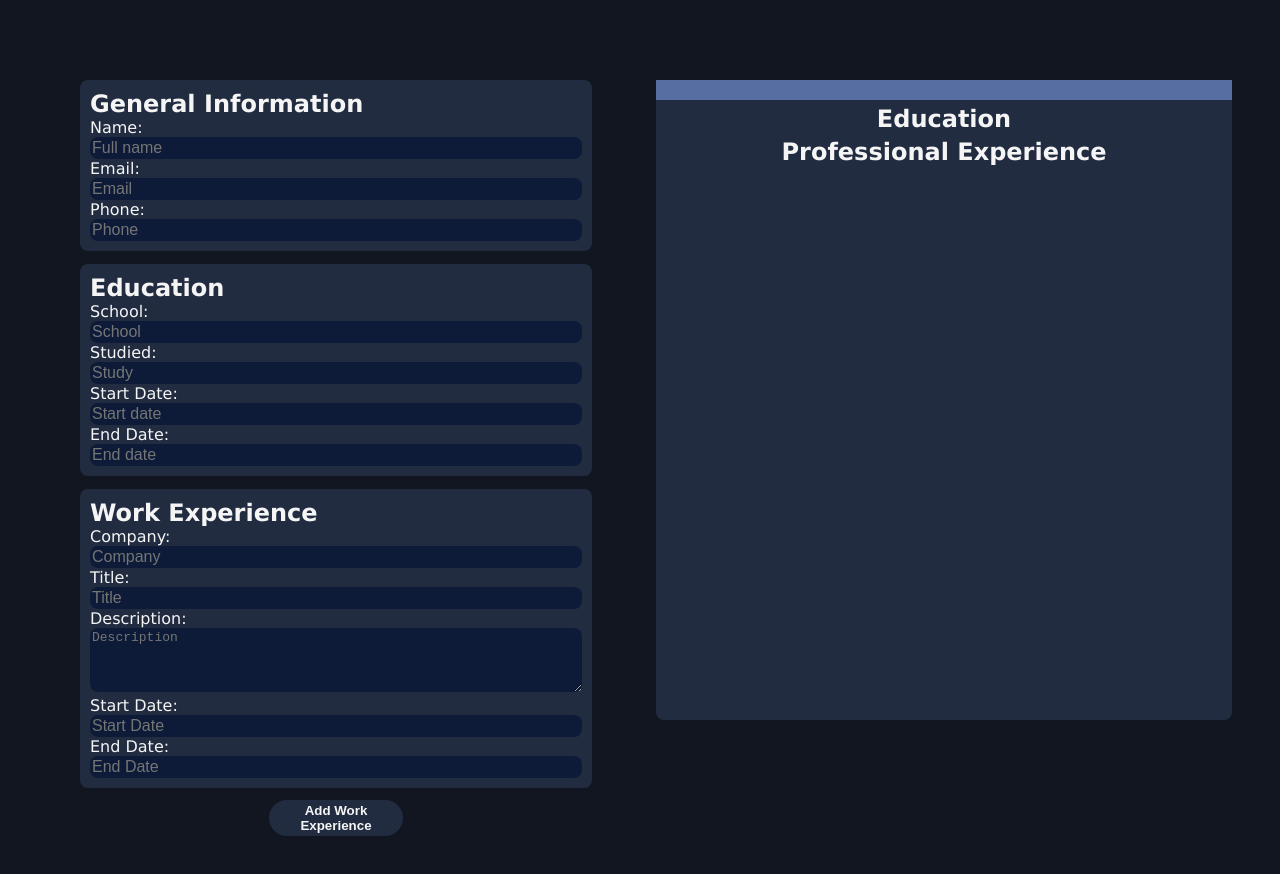
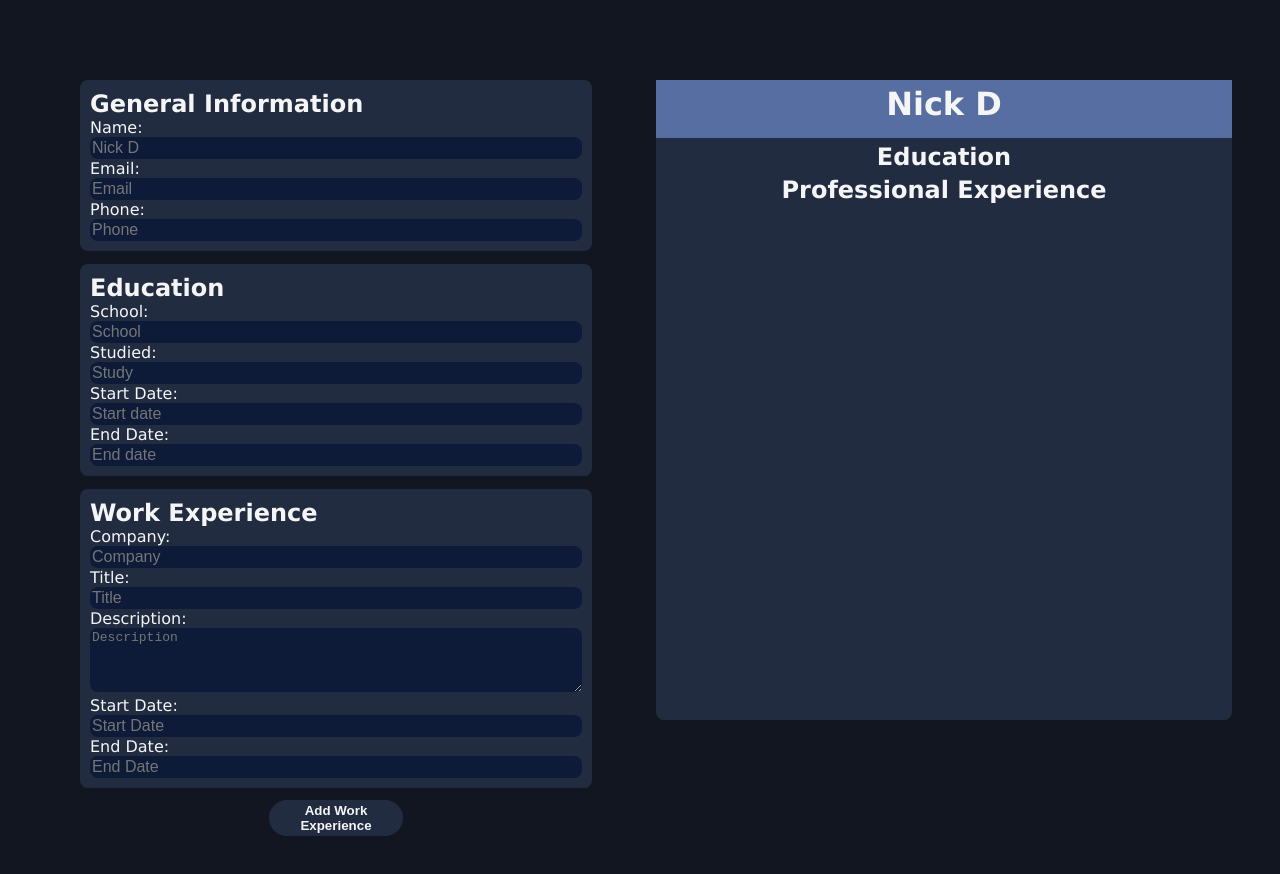
Before and after one commit to denozy/cv-app, a React (Vite) app: page / in a window 1280 px wide. Shown: the top 874 px of the page. Built offline with nearby package versions, Linux system fonts and the light colour scheme.

Commit message:
updates readme and fine tunes display

```diff
--- a/src/App.jsx
+++ b/src/App.jsx
@@ -8,7 +8,7 @@ import styles from "./styles/app.module.css";
 function App() {
   // State to hold form data including work experiences
   const [formData, setFormData] = useState({
-    name: "",
+    name: "Nick D",
     email: "",
     phone: "",
     school: "",
@@ -62,7 +62,10 @@ function App() {
     <div>
       <div className={styles.contentContainer}>
         <div className={styles.formInputs}>
-          <GeneralInformation handleInputChange={handleInputChange} />
+          <GeneralInformation
+            formData={formData}
+            handleInputChange={handleInputChange}
+          />
           <EducationForm handleInputChange={handleInputChange} />
           {/* Mapping through workExperiences to render each WorkExperienceForm */}
           {workExperiences.map((experience, index) => (
--- a/src/components/GeneralInformation.jsx
+++ b/src/components/GeneralInformation.jsx
@@ -1,5 +1,5 @@
 import styles from "../styles/form.module.css";
-export default function GeneralInformation({ handleInputChange }) {
+export default function GeneralInformation({ formData, handleInputChange }) {
   return (
     <div>
       <form>
@@ -10,7 +10,7 @@ export default function GeneralInformation({ handleInputChange }) {
             name="name"
             onChange={handleInputChange}
             type="text"
-            placeholder="Full name"
+            placeholder={formData.name}
           />
         </div>
         <div className={styles.inputField}>
```
Also changed, not shown: 1 other file (tests, documents, lock files or other folders).
